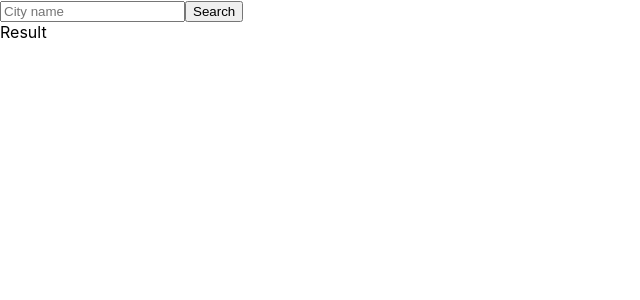
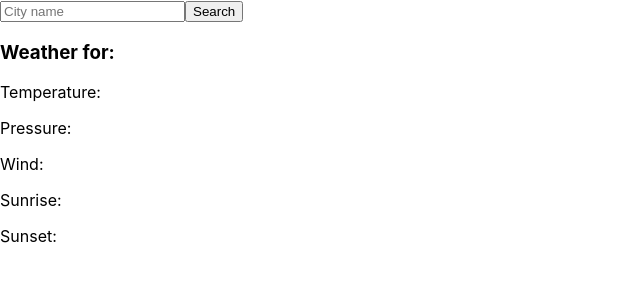
Before and after one commit to pankuu/react-app-weather, a React (Create React App) app: page / in a window 1280 px wide. Shown: the top 300 px of the page, without its empty margins (0-640 px from the left). Built offline with nearby package versions, Linux system fonts and the light colour scheme.

Commit message:
Display data from api

```diff
--- a/src/components/App.js
+++ b/src/components/App.js
@@ -3,7 +3,7 @@ import React, { Component } from "react";
 import "./App.css";
 import Form from "./Form";
 import Result from "./Result";
-
+const APIKey = "cab76c76bc09f5a7054d70423d3c98c1";
 class App extends Component {
   state = {
     value: "",
@@ -14,7 +14,7 @@ class App extends Component {
     temp: "",
     pressure: "",
     wind: "",
-    error: "",
+    error: false,
   };
 
   handleInputChange = (e) => {
@@ -25,8 +25,7 @@ class App extends Component {
 
   handleCitySubmit = (e) => {
     e.preventDefault();
-
-    const API = `https://api.openweathermap.org/data/2.5/weather?q=${this.state.value}&APPID=cab76c76bc09f5a7054d70423d3c98c1&units=metric`;
+    const API = `https://api.openweathermap.org/data/2.5/weather?q=${this.state.value}&APPID=${APIKey}&units=metric`;
 
     fetch(API)
       .then((response) => {
@@ -36,11 +35,29 @@ class App extends Component {
         throw Error("Not found:" + this.state.value);
       })
       .then((response) => response.json())
-      .then((data) => console.log(data))
-      .catch((error) => console.log(error));
+      .then((data) => {
+        const time = new Date().toLocaleString();
+        this.setState((prevState) => ({
+          date: time,
+          city: prevState.value,
+          sunrise: data.sys.sunrise,
+          sunset: data.sys.sunset,
+          temp: data.main.temp,
+          pressure: data.main.pressure,
+          wind: data.wind.speed,
+          error: false,
+        }));
+      })
+      .catch((error) => {
+        this.setState((prevState) => ({
+          error: true,
+          city: prevState.value,
+        }));
+      });
   };
 
   render() {
+    console.log(this.state);
     return (
       <div className="App">
         <Form
@@ -48,7 +65,7 @@ class App extends Component {
           change={this.handleInputChange}
           submit={this.handleCitySubmit}
         />
-        <Result />
+        <Result weather={this.state} />
       </div>
     );
   }
--- a/src/components/Result.js
+++ b/src/components/Result.js
@@ -1,7 +1,19 @@
 import React from "react";
 
-const Result = () => {
-  return <div>Result</div>;
+const Result = (props) => {
+  const { error, city, sunrise, sunset, pressure, wind, temp } = props.weather;
+  return error ? (
+    <p>Not found {city}</p>
+  ) : (
+    <div>
+      <h3>Weather for: {city}</h3>
+      <p>Temperature: {temp}</p>
+      <p>Pressure: {pressure}</p>
+      <p>Wind: {wind}</p>
+      <p>Sunrise: {sunrise}</p>
+      <p>Sunset: {sunset}</p>
+    </div>
+  );
 };
 
 export default Result;
```
